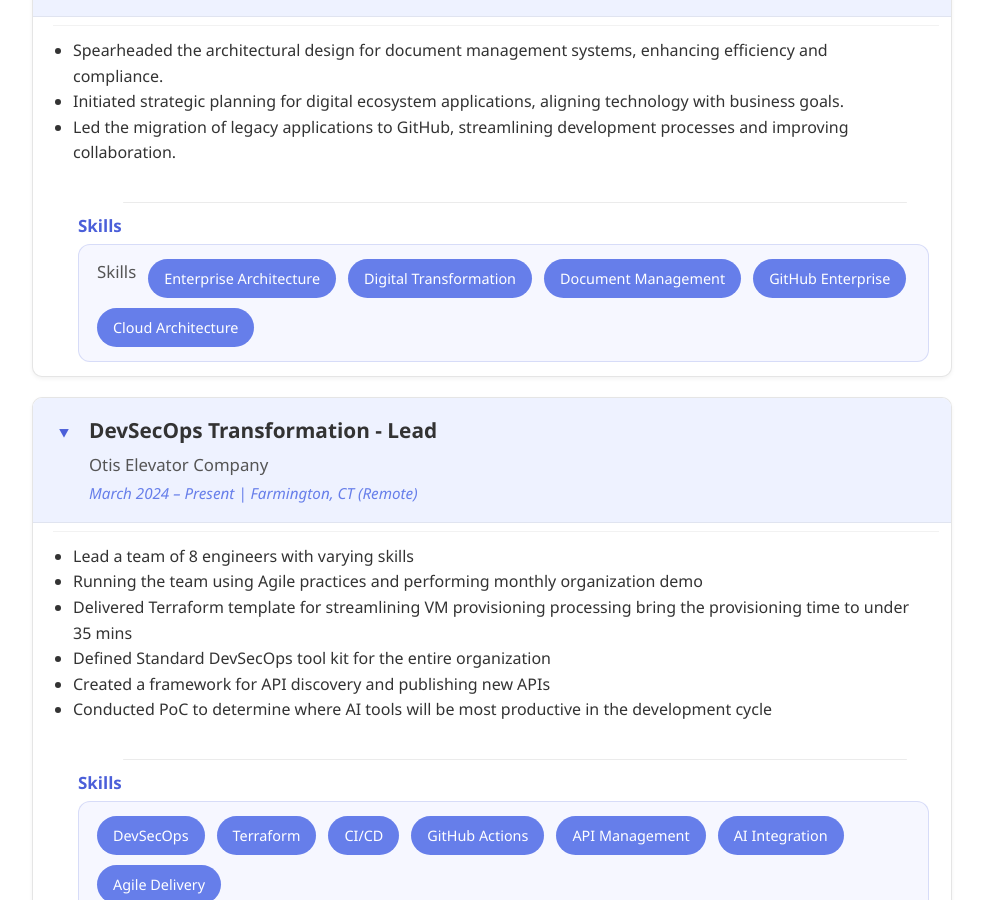
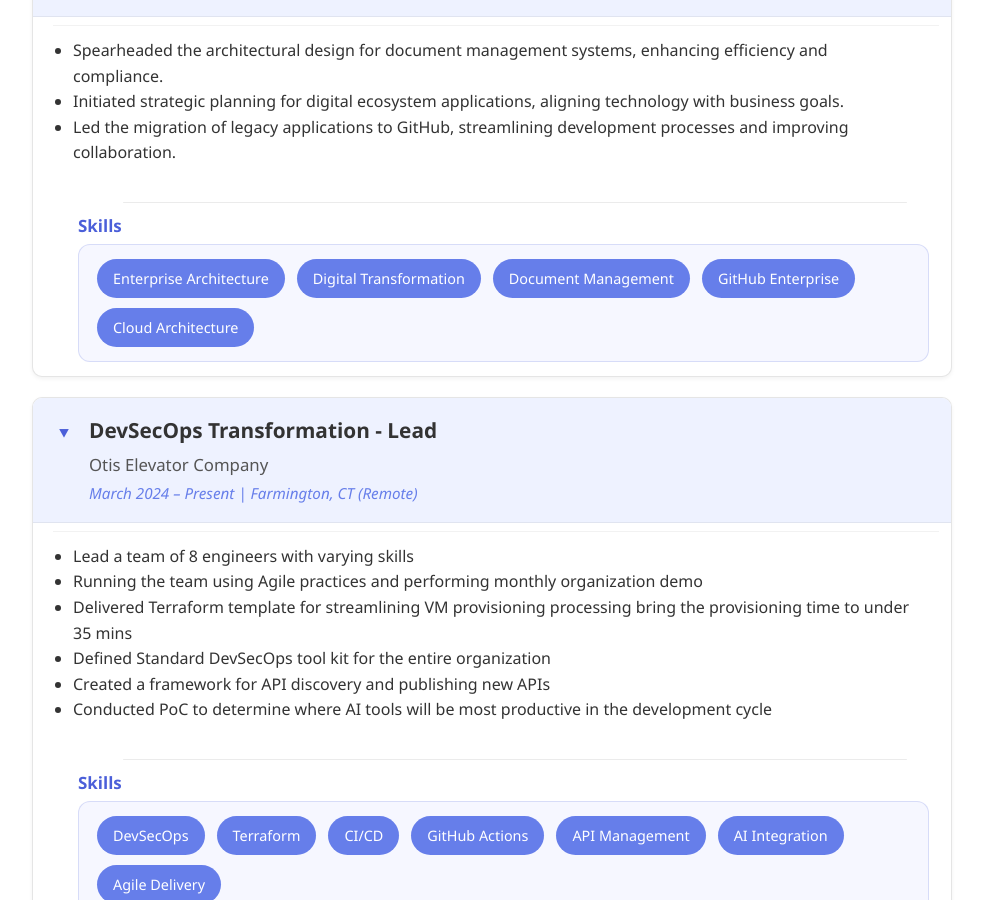
Before and after one commit to r91dua/my-portfolio, a Jekyll site: the page built from index.html, in a window 1280 px wide and 900 px high, scrolled down 684 px. Shown: the whole window, without its empty margins (148-1131 px from the left). Built offline with Jekyll 4.4.1, drawn with Linux system fonts in a browser that asks for light colours.

Commit message:
Update experience.html

```diff
--- a/_includes/sections/experience.html
+++ b/_includes/sections/experience.html
@@ -15,7 +15,6 @@
     </ul>
     <h4 class="skills-header">Skills</h4>
     <div class="skills">
-      <h4 class="skills-header">Skills</h4>
       <span class="skill-tag">Enterprise Architecture</span>
       <span class="skill-tag">Digital Transformation</span>
       <span class="skill-tag">Document Management</span>
```
